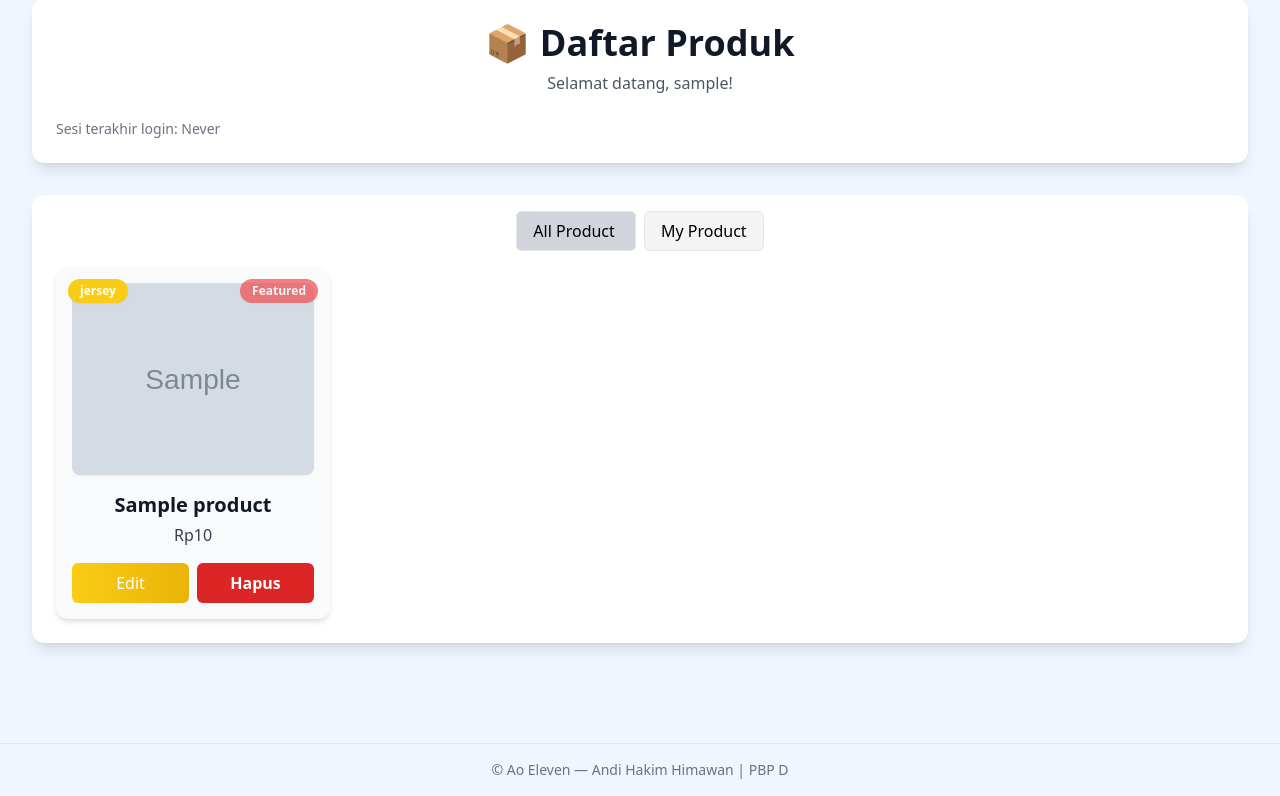
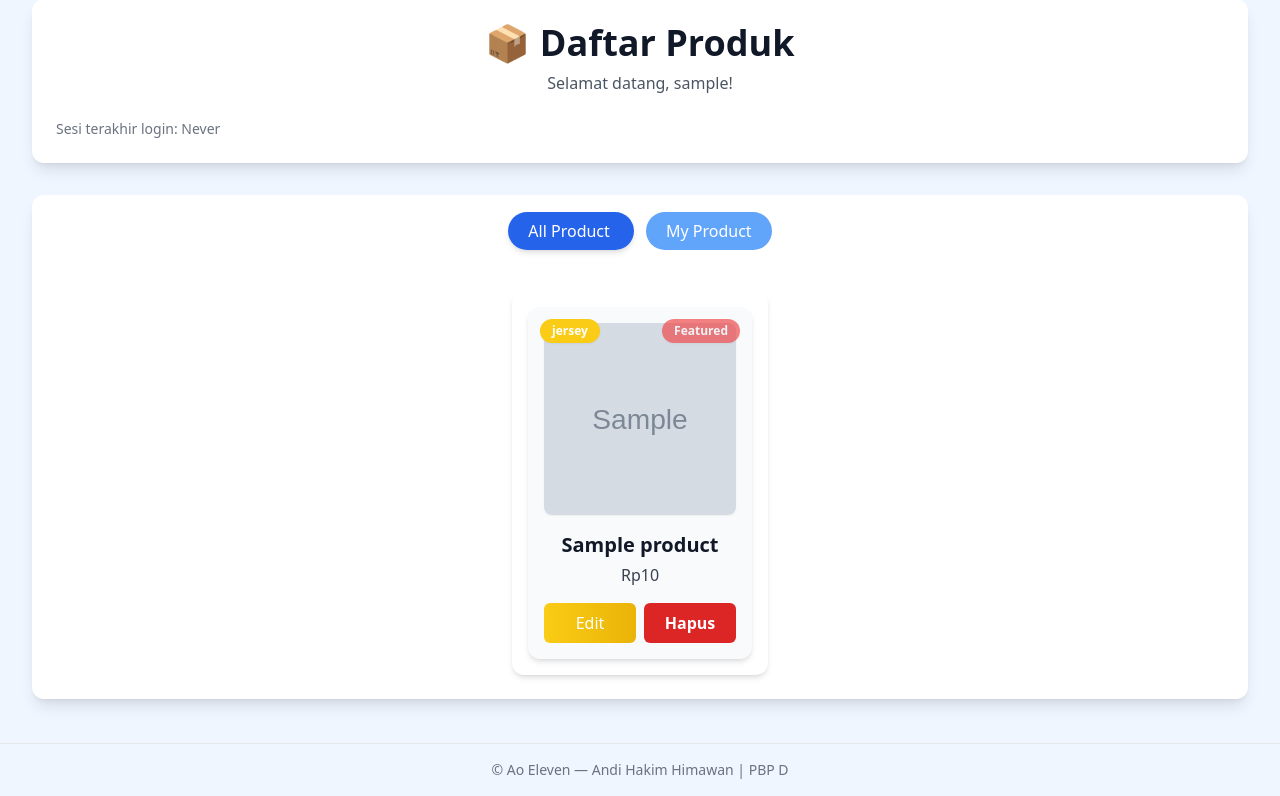
Before and after one commit to SirinAX/Ao-Eleven, a Django app: page / in a window 1280 px wide. Shown: the part 137-933 px from the top of the page. Run offline with Django 5.2, Linux system fonts and the light colour scheme; a user stored in the database is signed in; tables that the repository leaves empty hold one stand-in row (values such as "Sample post"); grey boxes marked "Sample" are stand-in pictures; some libraries are stand-ins or nearby versions.

Commit message:
perbagus lagi hehe

```diff
--- a/main/templates/main/home.html
+++ b/main/templates/main/home.html
@@ -7,56 +7,65 @@
 <div class="bg-blue-50 min-h-screen py-8">
   <div class="max-w-7xl mx-auto px-4 sm:px-6 lg:px-8 mt-6 space-y-8">
 
-    <!-- White box: Header -->
+    <!-- Header Box -->
     <div class="bg-white rounded-xl shadow-lg p-6 flex flex-col min-h-[150px]">
       <div class="text-center mb-6">
         <h1 class="text-3xl sm:text-4xl font-bold text-gray-900">📦 Daftar Produk</h1>
         <p class="text-gray-600 mt-2">Selamat datang, {{ user.username }}!</p>
       </div>
-      <!-- Sesi terakhir login -->
       <div class="text-left text-gray-500 text-sm mt-auto">
         Sesi terakhir login: {{ last_login }}
       </div>
     </div>
 
-    <!-- White box: Produk -->
-    <div class="bg-white rounded-xl shadow-lg p-6">
+    <!-- Produk Box dengan garis aestetik -->
+    <div class="bg-white rounded-xl shadow-lg p-6 flex flex-col space-y-6
+                bg-[repeating-linear-gradient(90deg,#e5e7eb,#e5e7eb 1px,transparent 1px,transparent 20px)]">
 
       <!-- Filter Buttons -->
-      <div class="text-center mb-6 space-x-2">
+<div class="text-center mb-6 space-x-3">
   <a href="?filter=all"
-           class="px-4 py-2 rounded-md border transition-colors duration-300
-                  {% if request.GET.filter == 'all' or not request.GET.filter %}bg-gray-300{% else %}bg-gray-100 hover:bg-gray-200{% endif %}">
+     class="px-5 py-2 rounded-full font-medium text-white transition-all duration-300
+            {% if request.GET.filter == 'all' or not request.GET.filter %}
+              bg-blue-600 shadow-md hover:bg-blue-700
+            {% else %}
+              bg-blue-400 hover:bg-blue-500
+            {% endif %}">
     All Product
   </a>
   <a href="?filter=my"
-           class="px-4 py-2 rounded-md border transition-colors duration-300
-                  {% if request.GET.filter == 'my' %}bg-gray-300{% else %}bg-gray-100 hover:bg-gray-200{% endif %}">
+     class="px-5 py-2 rounded-full font-medium text-white transition-all duration-300
+            {% if request.GET.filter == 'my' %}
+              bg-blue-600 shadow-md hover:bg-blue-700
+            {% else %}
+              bg-blue-400 hover:bg-blue-500
+            {% endif %}">
     My Product
   </a>
 </div>
 
+
       <!-- Product Grid -->
       {% if products %}
-      <div class="grid grid-cols-1 sm:grid-cols-2 md:grid-cols-3 lg:grid-cols-4 gap-6 justify-items-center">
+      <div class="flex flex-wrap justify-center gap-6 relative z-10">
         {% for product in products %}
+          <div class="bg-white rounded-xl shadow-md p-4 flex flex-col items-center w-64">
             {% include "main/card_product.html" with product=product %}
+          </div>
         {% endfor %}
       </div>
       {% else %}
       <!-- Jika produk kosong -->
-      <div class="col-span-full bg-white rounded-lg border border-gray-200 p-12 text-center">
-        <div class="w-32 h-32 mx-auto mb-4">
+      <div class="flex flex-col items-center justify-center py-12 space-y-6 bg-white rounded-xl shadow-md relative z-10">
+        <div class="w-32 h-32">
           <img src="{% static 'image/download.jpeg' %}" alt="No product available" class="w-full h-full object-contain">
         </div>
-        <h3 class="text-lg font-medium text-gray-900 mb-2">Belum ada produk</h3>
-        <p class="text-gray-500 mb-6">Jangan lupa tambahin produk kamu yaa!.</p>
-        <div class="flex justify-center mt-8 space-x-4">
+        <h3 class="text-xl font-semibold text-gray-900">Belum ada produk</h3>
+        <p class="text-gray-500 text-center max-w-xs">Jangan lupa tambahkan produk kamu ya!</p>
         <a href="{% url 'main:product_add' %}"
-             class="px-6 py-3 bg-green-600 hover:bg-green-700 text-white rounded-md transition-colors duration-300">
+           class="px-6 py-3 bg-green-600 hover:bg-green-700 text-white rounded-md font-medium transition-colors duration-300">
           ➕ Add Product
         </a>
-        </div>
       </div>
       {% endif %}
 
--- a/main/templates/main/navbar.html
+++ b/main/templates/main/navbar.html
@@ -62,7 +62,7 @@
         <div class="border-t border-gray-200 pt-4">
           <div class="mb-4">
             <div class="font-medium text-gray-900">{{ name|default:user.username }}</div>
-            <div class="text-sm text-gray-500">{{ npm|default:"Student" }} - {{ class|default:"Class" }}</div>
+            <div class="text-sm text-gray-500">{{ npm|default:"2406495792" }} - {{ class|default:"PBP-D" }}</div>
           </div>
           <a href="{% url 'main:logout' %}" class="block text-red-600 hover:text-red-700 font-medium py-3 transition-colors">Logout</a>
         </div>
```
Lines whose indentation alone changed are shown as unchanged.
